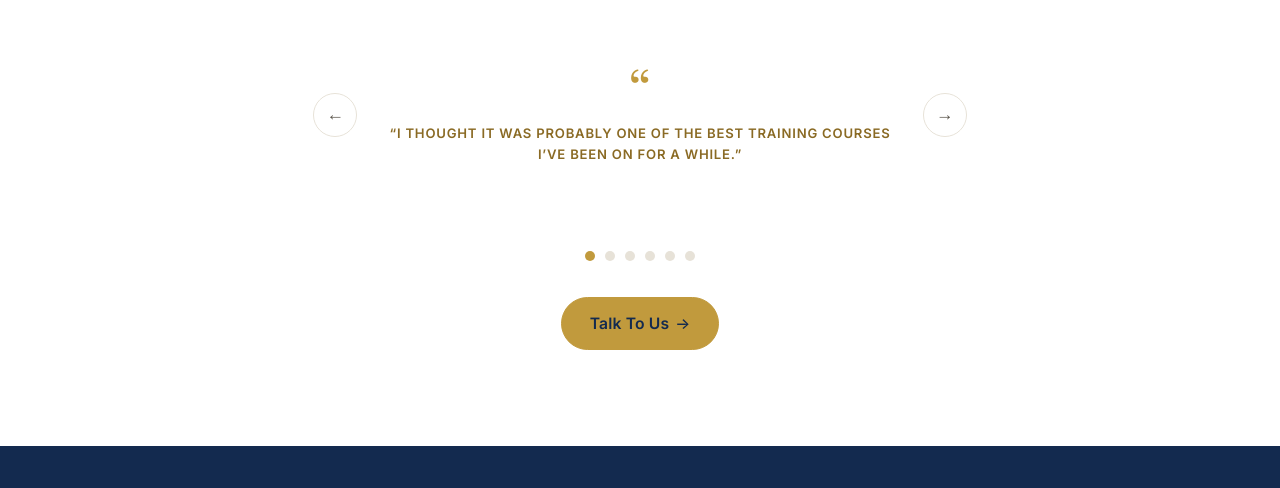
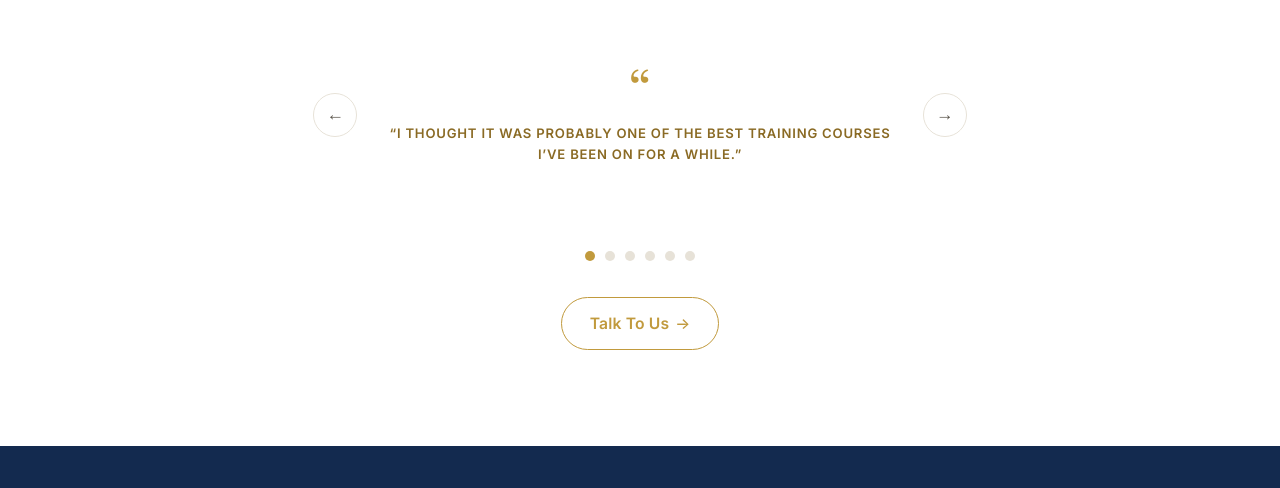
Before and after one commit to KKICL12/influence-consulting-site, a plain HTML site: page index.html in a window 1280 px wide. Shown: the part 2392-2880 px from the top of the page. Drawn offline with Linux system fonts and the light colour scheme.

Commit message:
Talk To Us button: remove gold fill, outlined gold style

```diff
--- a/style.css
+++ b/style.css
@@ -26,8 +26,8 @@ p{color:var(--ink-soft)}
 .btn{display:inline-flex;align-items:center;background:transparent;color:#fff;padding:13px 28px;border-radius:999px;text-decoration:none;font-weight:600;font-size:.98rem;letter-spacing:.01em;transition:.2s;border:1.5px solid rgba(193,154,61,.55)}
 .btn::after{content:" \2192";font-weight:500;margin-left:6px}
 .btn:hover{background:var(--gold);color:var(--navy-deep);border-color:var(--gold)}
-.btn-gold{background:var(--gold);color:var(--navy-deep);border-color:var(--gold)}
-.btn-gold:hover{background:var(--navy);color:#fff;border-color:var(--navy)}
+.btn-gold{background:transparent;color:var(--gold);border-color:var(--gold)}
+.btn-gold:hover{background:var(--gold);color:var(--navy-deep);border-color:var(--gold)}
 .btn-sm{padding:9px 20px;font-size:.9rem;border-color:rgba(193,154,61,.45)}
 .btn-sm::after{content:""}
 .textlink{color:var(--navy);font-weight:600;text-decoration:none}
```
